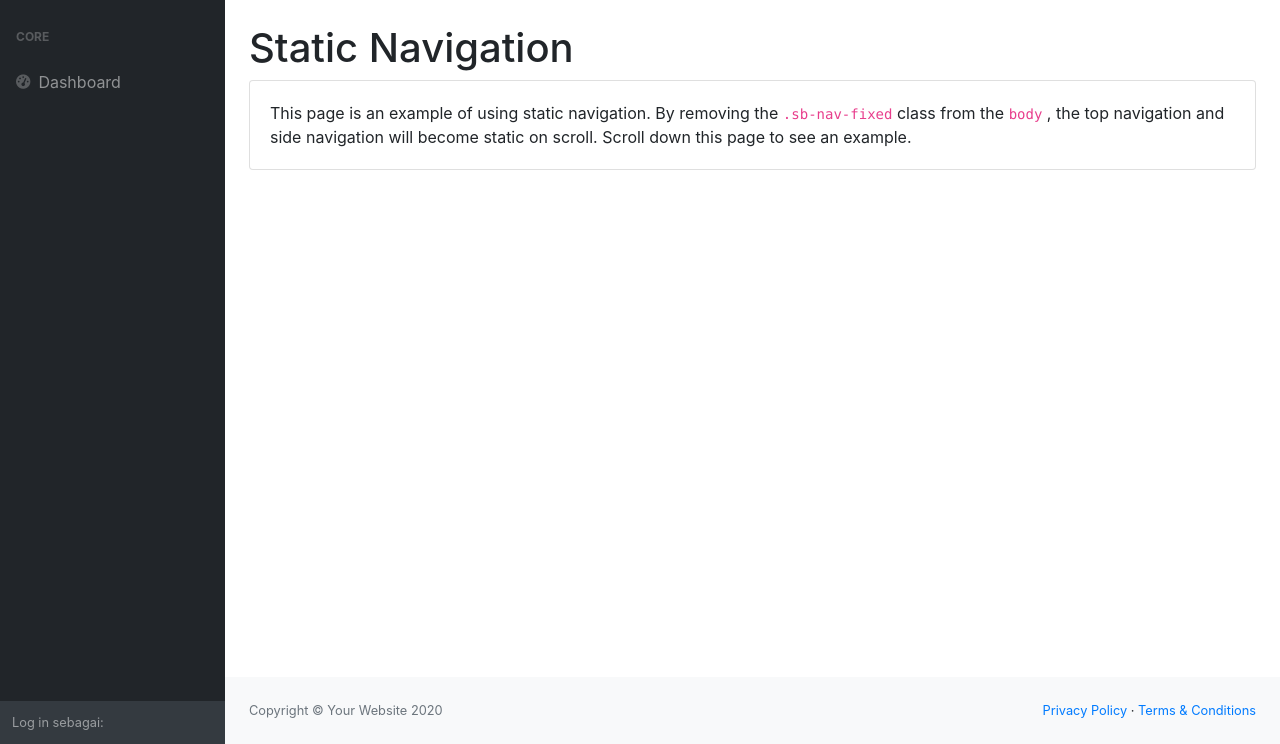
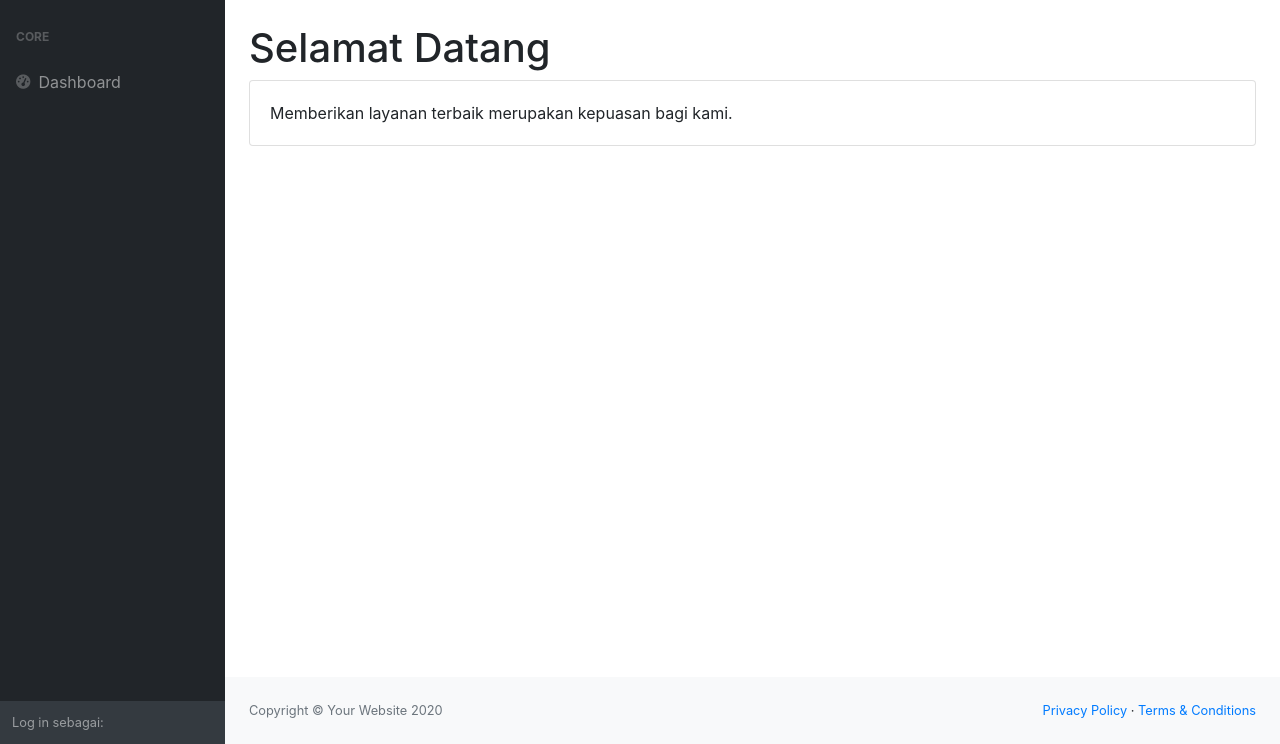
Before and after one commit to adnansurya/vsat_report, a PHP site: page / in a window 1280 px wide. Shown: the part 56-800 px from the top of the page. Run offline with PHP 8.4, Linux system fonts and the light colour scheme; a user stored in the database is signed in; data that the repository does not hold is empty; some libraries are stand-ins or nearby versions.

Commit message:
Change index

```diff
--- a/index.php
+++ b/index.php
@@ -18,15 +18,11 @@ include('partials/global.php') ?>
             <div id="layoutSidenav_content">
                 <main>
                     <div class="container-fluid">
-                        <h1 class="mt-4">Static Navigation</h1>
+                        <h1 class="mt-4">Selamat Datang</h1>
                         <div class="card mb-4">
                             <div class="card-body">
                                 <p class="mb-0">
-                                    This page is an example of using static navigation. By removing the
-                                    <code>.sb-nav-fixed</code>
-                                    class from the
-                                    <code>body</code>
-                                    , the top navigation and side navigation will become static on scroll. Scroll down this page to see an example.
+                                    Memberikan layanan terbaik merupakan kepuasan bagi kami.
                                 </p>
                             </div>
                         </div>
```
